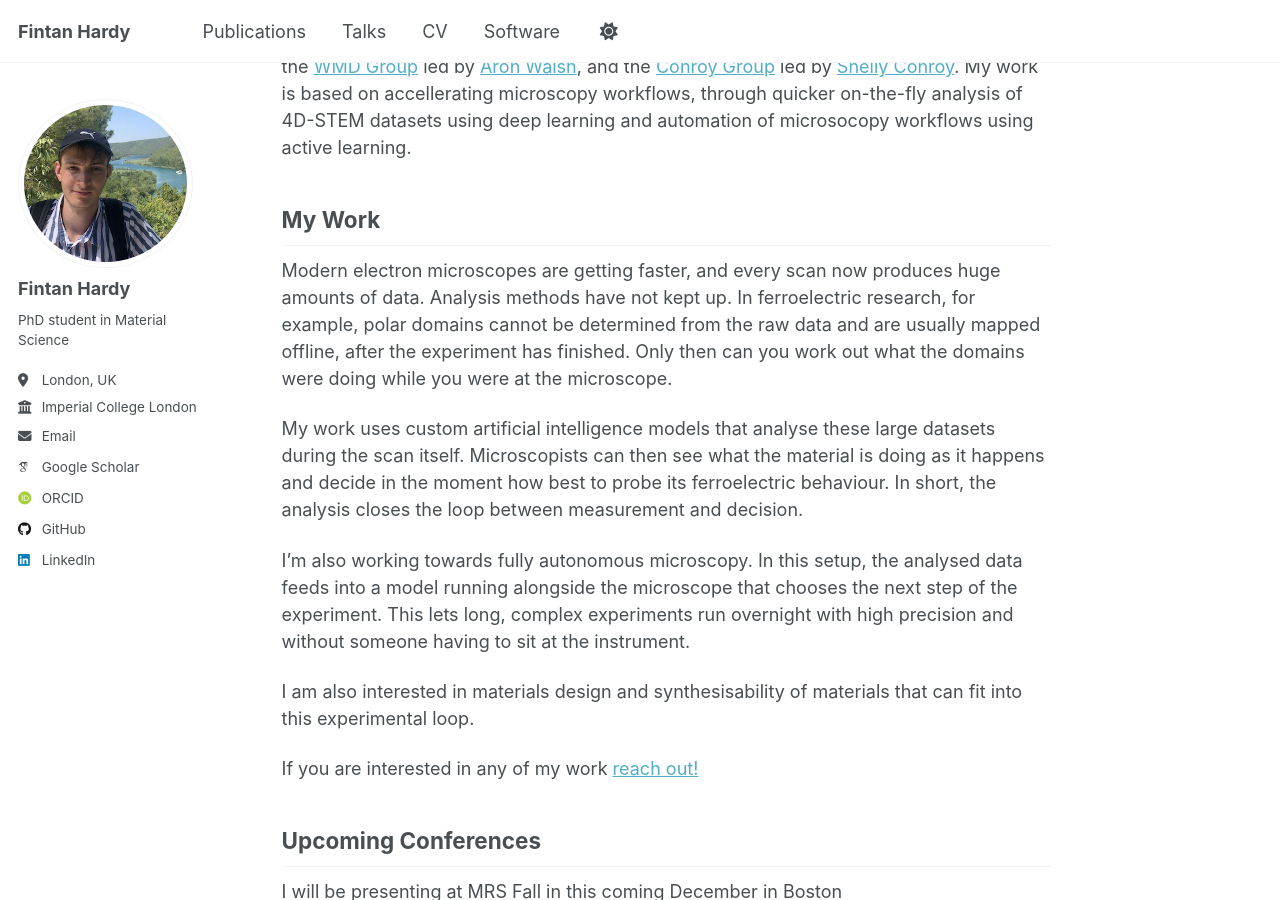
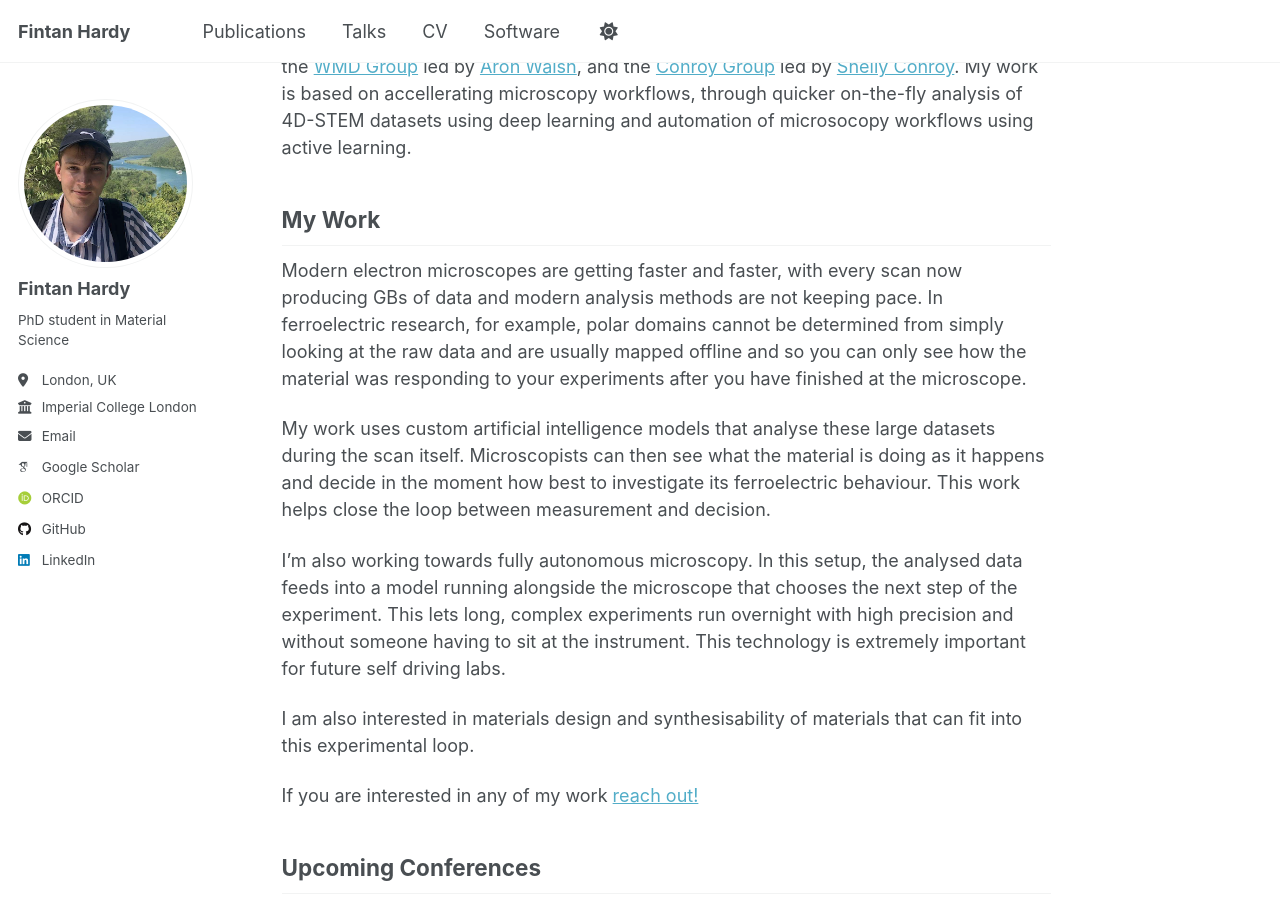
Before and after one commit to FinHardy/finhardy.github.io, a Jekyll site: the page built from _pages/about.md, in a window 1280 px wide and 900 px high, scrolled down 240 px. Built offline with Jekyll 4.4.1, drawn with Linux system fonts in a browser that asks for light colours; some web fonts are replaced.

Commit message:
update about section

```diff
--- a/_pages/about.md
+++ b/_pages/about.md
@@ -15,11 +15,11 @@ My name is Fintan Hardy,  I'm currently a Third year PhD student at Imperial Col
 
 ## My Work
 
-Modern electron microscopes are getting faster, and every scan now produces huge amounts of data. Analysis methods have not kept up. In ferroelectric research, for example, polar domains cannot be determined from the raw data and are usually mapped offline, after the experiment has finished. Only then can you work out what the domains were doing while you were at the microscope.
+Modern electron microscopes are getting faster and faster, with every scan now producing GBs of data and modern analysis methods are not keeping pace. In ferroelectric research, for example, polar domains cannot be determined from simply looking at the raw data and are usually mapped offline and so you can only see how the material was responding to your experiments after you have finished at the microscope.
 
-My work uses custom artificial intelligence models that analyse these large datasets during the scan itself. Microscopists can then see what the material is doing as it happens and decide in the moment how best to probe its ferroelectric behaviour. In short, the analysis closes the loop between measurement and decision.
+My work uses custom artificial intelligence models that analyse these large datasets during the scan itself. Microscopists can then see what the material is doing as it happens and decide in the moment how best to investigate its ferroelectric behaviour. This work helps close the loop between measurement and decision.
 
-I’m also working towards fully autonomous microscopy. In this setup, the analysed data feeds into a model running alongside the microscope that chooses the next step of the experiment. This lets long, complex experiments run overnight with high precision and without someone having to sit at the instrument.
+I’m also working towards fully autonomous microscopy. In this setup, the analysed data feeds into a model running alongside the microscope that chooses the next step of the experiment. This lets long, complex experiments run overnight with high precision and without someone having to sit at the instrument. This technology is extremely important for future self driving labs.
 
 I am also interested in materials design and synthesisability of materials that can fit into this experimental loop.
 
```
